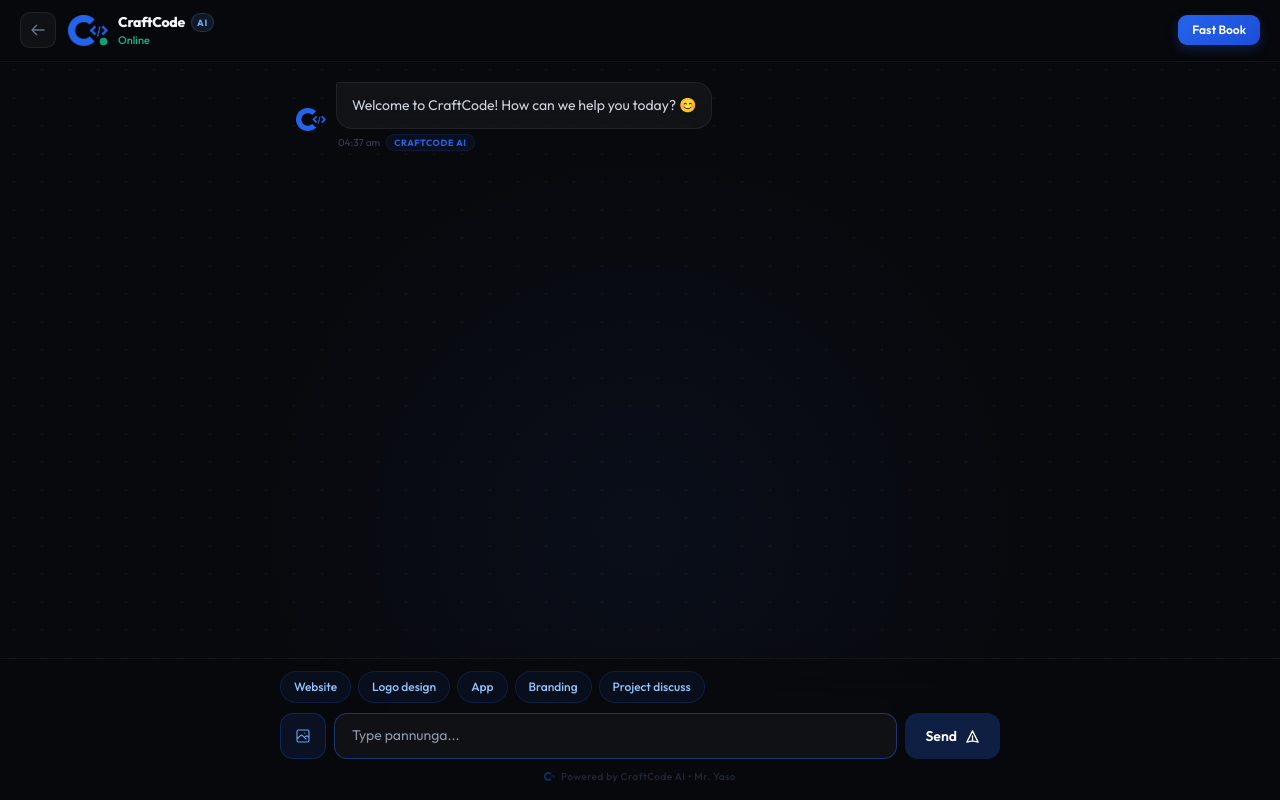
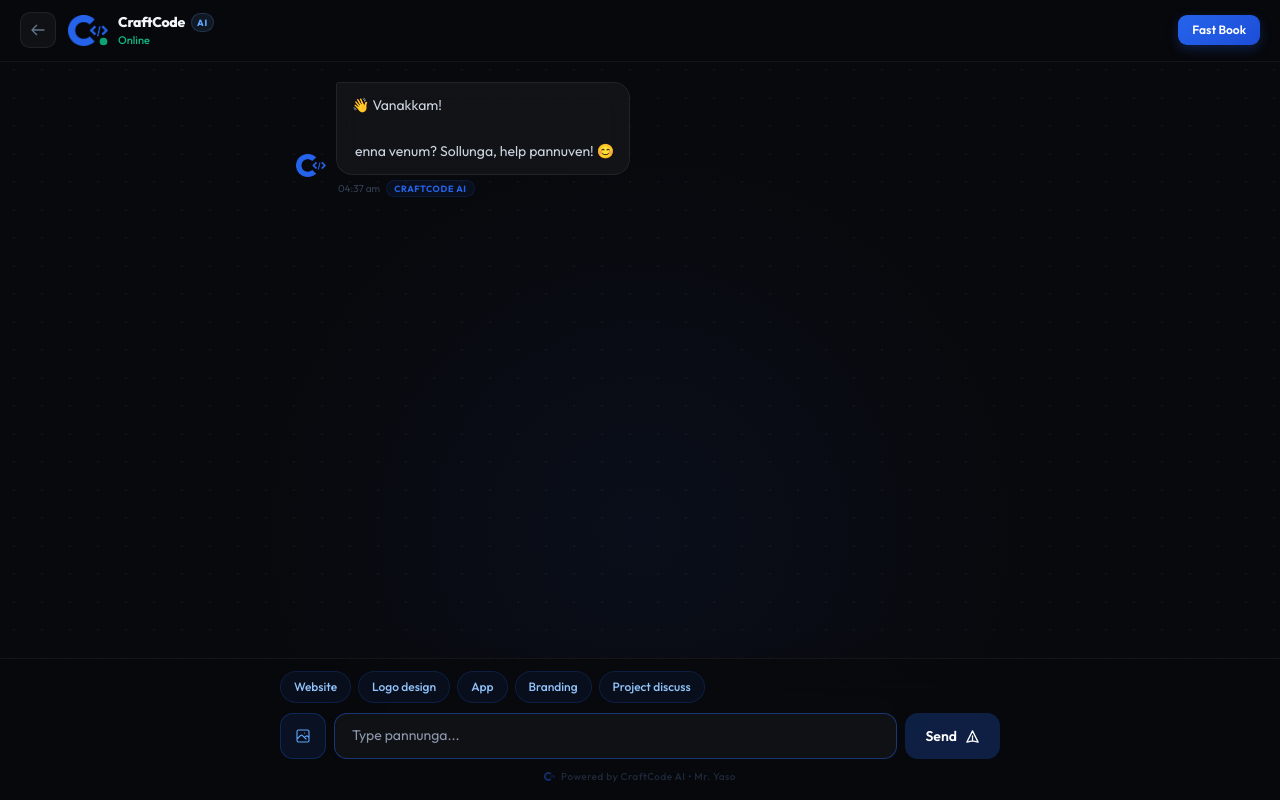
Before and after one commit to supperyaso-netizen/craftcode, a Next.js app: page /book-project in a window 1280 px wide. Built offline with nearby package versions, Linux system fonts and the light colour scheme.

Commit message:
Revert "Simplify chatbot welcome message"
This reverts commit 16c8d7a01c06940541b7fbb3378e7b4250f917dd.

```diff
--- a/app/book-project/page.tsx
+++ b/app/book-project/page.tsx
@@ -1980,7 +1980,7 @@
 
   const [messages, setMessages] = useState<Message[]>([{
     id: 1,
-    text: "Welcome to CraftCode! How can we help you today? 😊",
+    text: "👋 Vanakkam!\n\n enna venum? Sollunga, help pannuven! 😊",
     sender: "bot",
     time: getTime(),
   }]);
```
